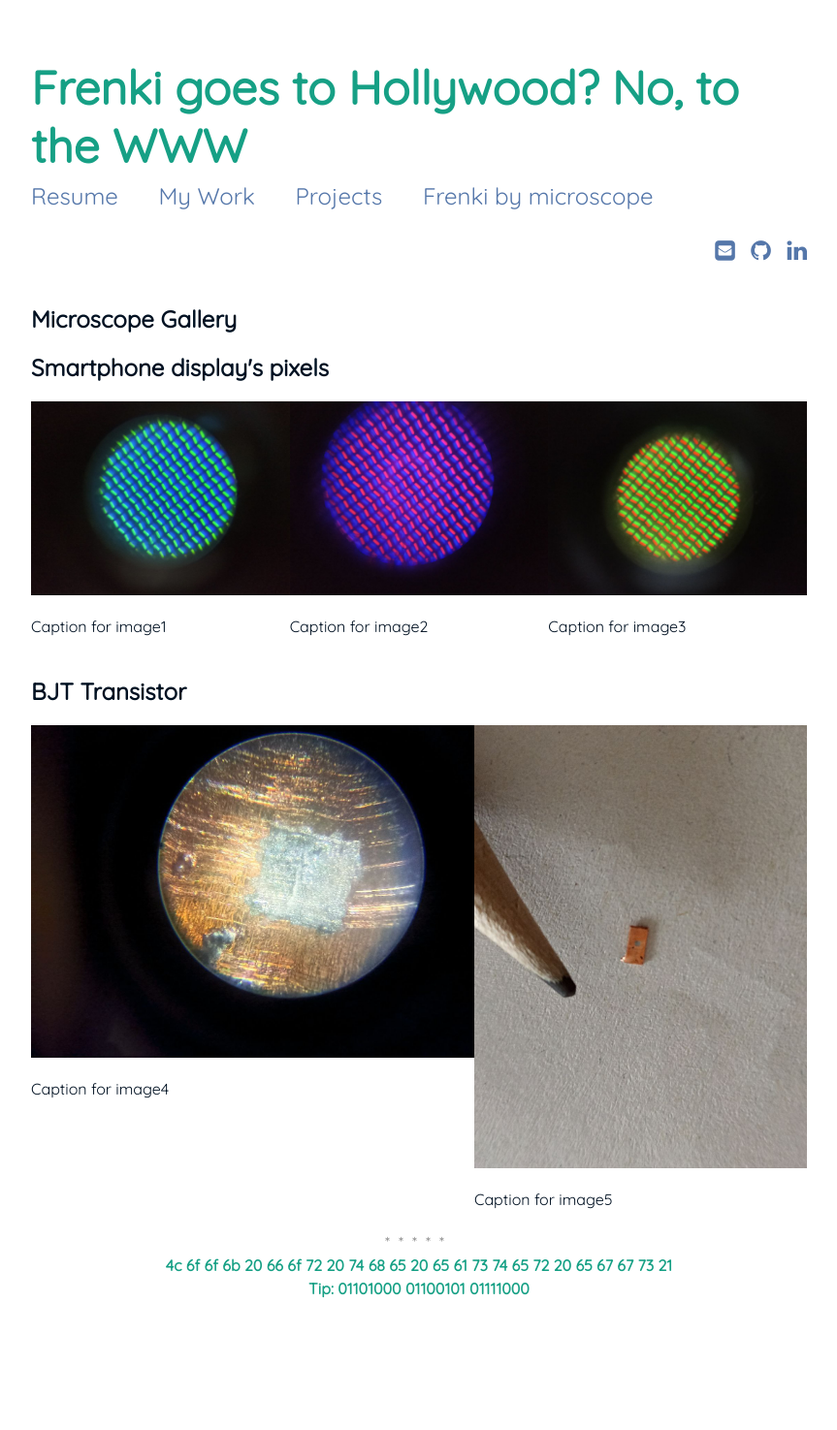
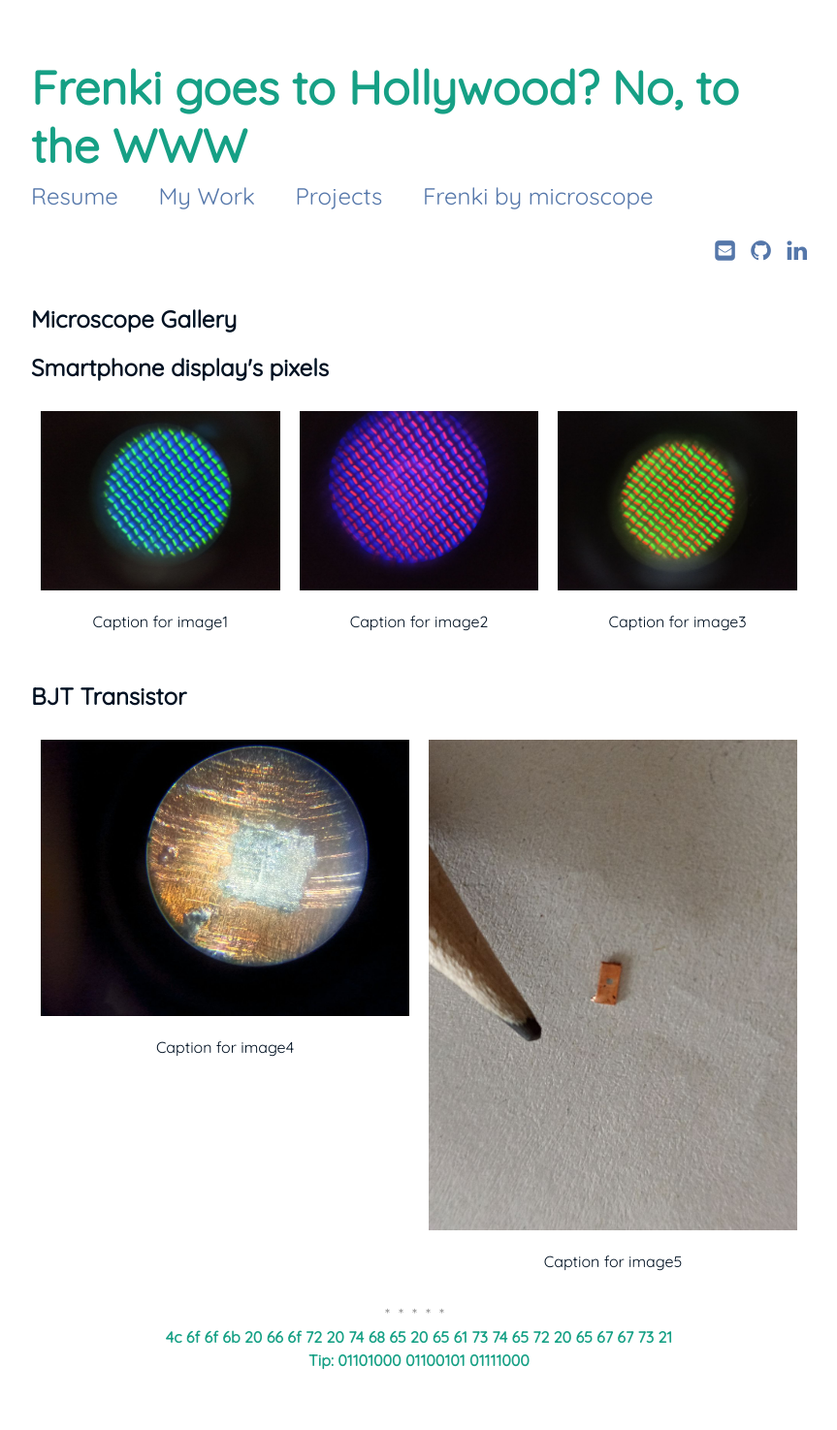
Before and after one commit to FreShq99/frenkishqepa.com, a Jekyll site: the page built from gallery.html, in a window 1280 px wide. Shown: the whole page at 97% size, without its empty margins (208-1071 px from the left). Built offline with Jekyll 4.4.1, drawn with Linux system fonts in a browser that asks for light colours; before the commit the page ends 1401 px from its top, so only the background shows below that.

Commit message:
Update main.css

```diff
--- a/assets/css/main.css
+++ b/assets/css/main.css
@@ -228,19 +228,15 @@
 
   /* Grid layout */
   .row {
-  display: flex;
-}
+     display: flex;
+     flex-wrap: wrap;
+   }
 
-.column img {
-  height: auto;
-  width: 100%;
-}
-
-.row::before,
-.row::after {
-  content: "";
-  flex: auto;
-}
+   .column {
+     flex: 1;
+     padding: 10px;
+     text-align: center;
+   }
 
   @media only screen and (max-width: 600px) {
     .column {
```
